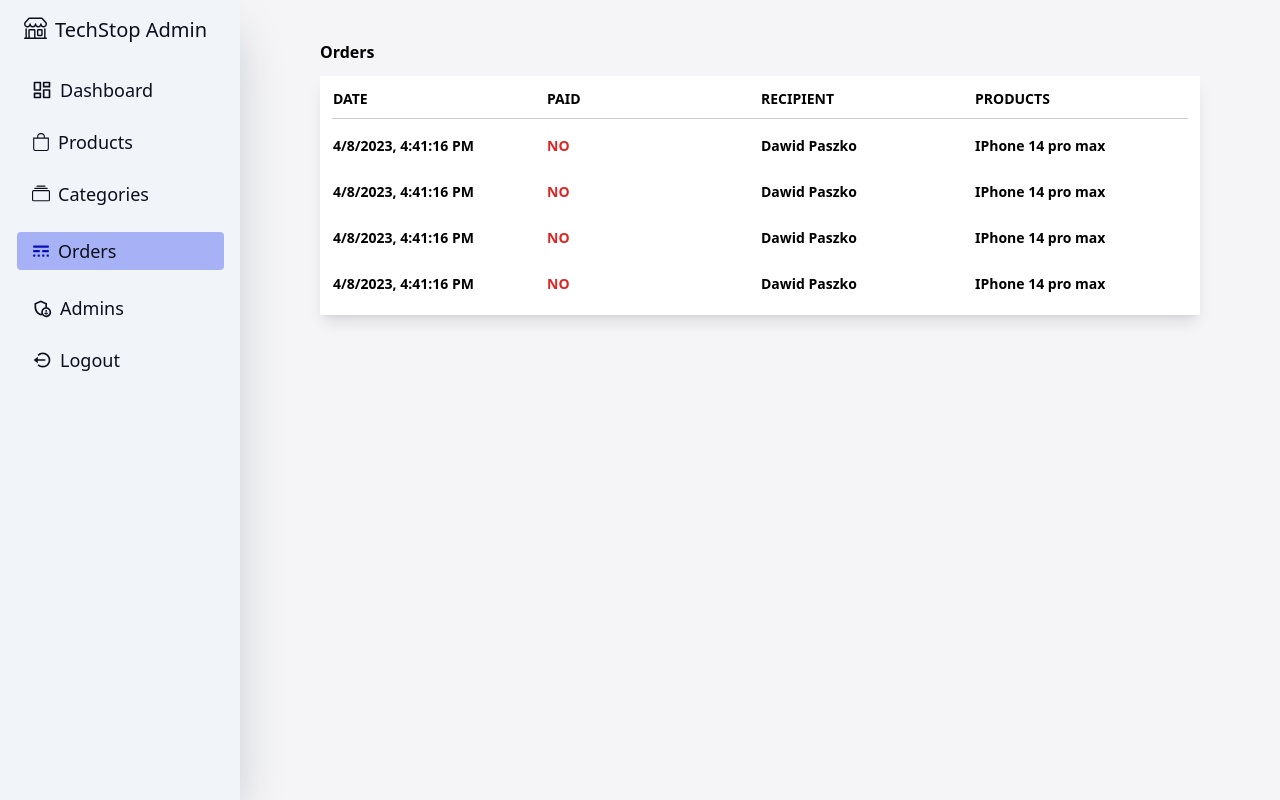
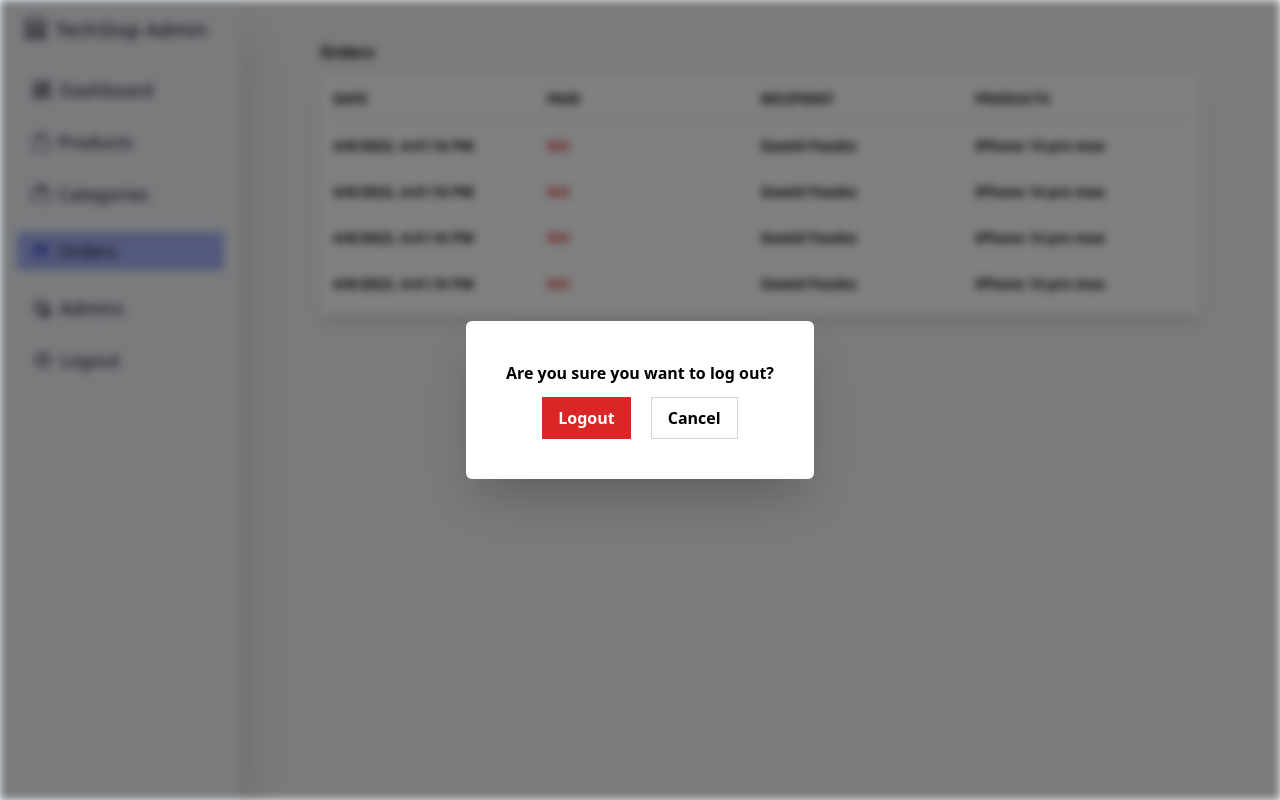
Before and after one commit to tewodrosAe/Shopping_App, a React (Create React App) app in the folder admin/: page /orders in a window 1280 px wide. Both pictures are taken after a click on the item "Logout". Built offline with nearby package versions, Linux system fonts and the light colour scheme.

Commit message:
Implemented frontend logout function

```diff
--- a/admin/src/components/Nav.js
+++ b/admin/src/components/Nav.js
@@ -10,11 +10,12 @@ const Nav = () => {
   // React Hooks
   const navigate = useNavigate()
   const {pathname} = useLocation()
+  const [loged, setLoged] = useState(false)
   const [active, setActive] = useState(capitalize(pathname))
 
   // Functions
   const logout = () => {
-    console.log('logout')
+    setLoged(log => !log)
   }
   const handleClick = (e) => {
     const text = e.target.innerText
@@ -28,6 +29,7 @@ const Nav = () => {
   }
 
   return (
+    <>
     <div className="h-screen w-60 bg-slate-100 flex-column p-4 pl-6 text-primary fixed shadow-slate-800/30 shadow-2xl">
       <h4 className="mb-4 flex gap-2 align-middle text-xl"> <BsShop size={23}/> TechStop Admin</h4>
       <ul className="flex flex-col gap-6 text-lg ml-2 mt-8">
@@ -39,6 +41,16 @@ const Nav = () => {
          <li onClick={logout} className="flex items-center gap-2 cursor-pointer"> <BiLogOutCircle size={20}/> Logout </li>
       </ul>
     </div>
+    <div className={`absolute h-screen w-screen flex justify-center items-center backdrop-blur-sm backdrop-brightness-50 ${loged ? '': 'hidden'}`}>
+      <div className={`bg-white p-10 rounded-md shadow-2xl font-semibold `}>
+        Are you sure you want to log out?
+        <div className="flex gap-5 w-full justify-center mt-3">
+          <button className="btn-3 bg-red-600 text-white">Logout</button>
+          <button className="btn-3 border border-slate-300" onClick={logout}>Cancel</button>
+        </div>
+      </div>
+    </div>
+    </>
   )
 }
 
--- a/admin/src/constants/index.js
+++ /dev/null
@@ -1,3 +0,0 @@
-export const categories = {
-    title: 'Choose parent category'
-}
--- a/admin/src/index.css
+++ b/admin/src/index.css
@@ -29,3 +29,6 @@
 .btn-2{
     @apply flex gap-1 items-center mr-auto border p-2 bg-white
 }
+.btn-3{
+    @apply py-2 px-4  font-semibold
+}
--- a/admin/src/pages/EditCategories.js
+++ b/admin/src/pages/EditCategories.js
@@ -3,7 +3,7 @@ import PropertyDetails from '../components/PropertyDetails'
 import { AiOutlineClose } from 'react-icons/ai'
 import { useNavigate } from 'react-router-dom'
 import DropDown from '../components/DropDown'
-import { categories } from '../constants'
+
 
 const EditCategories = () => {
   // React Hooks
--- a/admin/src/pages/Orders.js
+++ b/admin/src/pages/Orders.js
@@ -1,4 +1,3 @@
-import React from 'react'
 import OrdersList from '../components/OrdersList'
 
 const Orders = () => {
```
